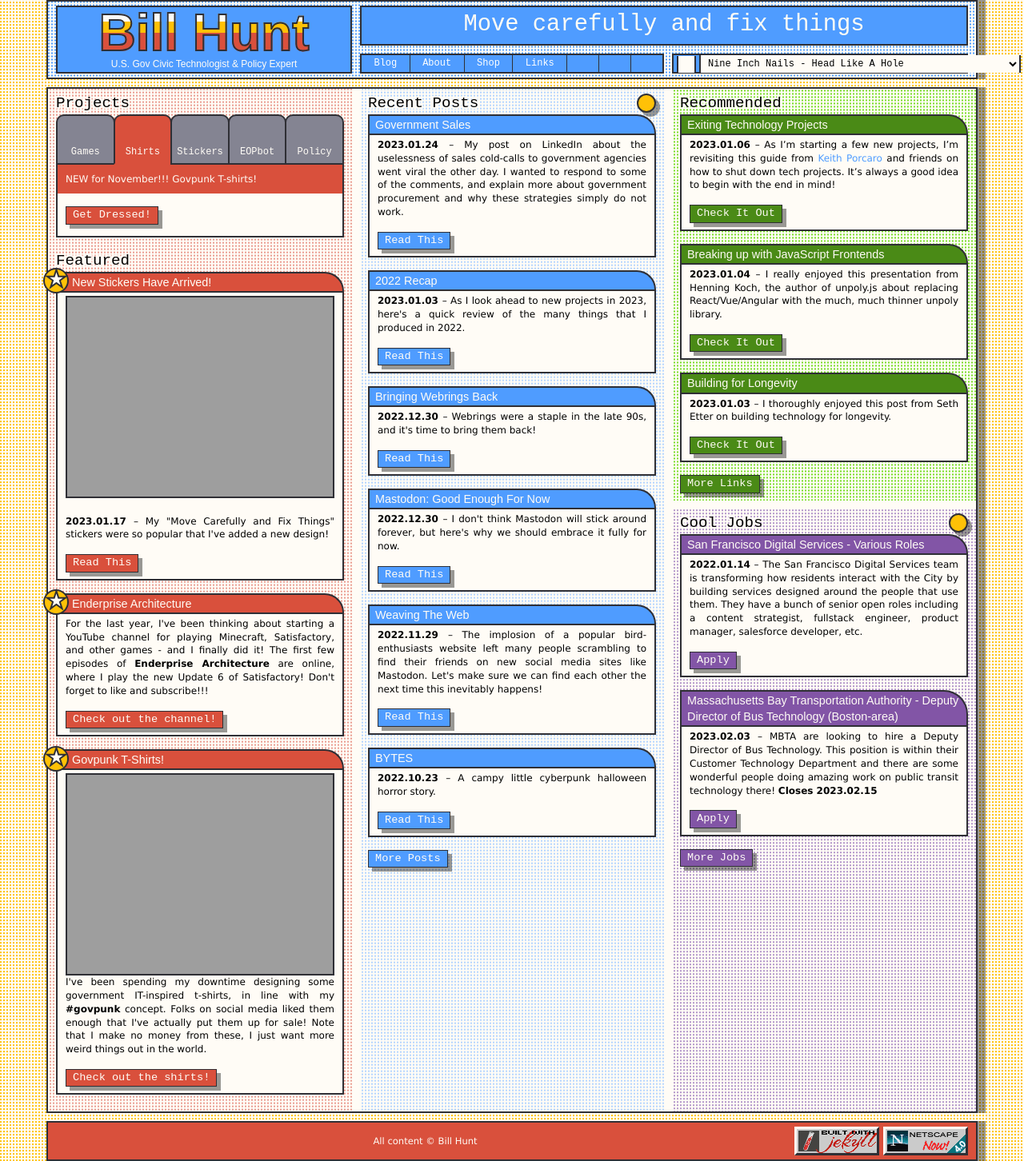
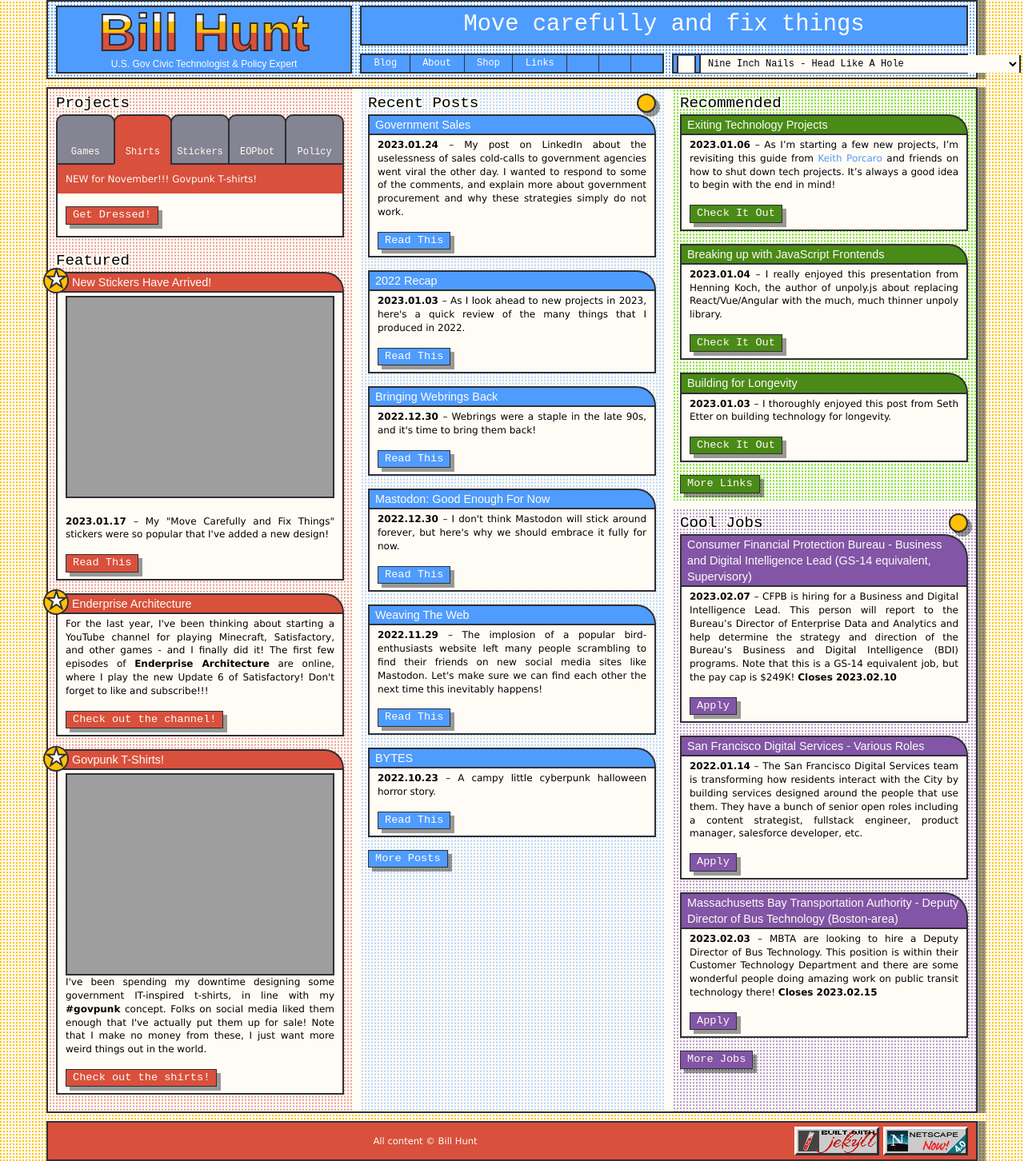
Before and after one commit to krusynth/billhunt.dev, a Jekyll site: the page built from index.md, in a window 1280 px wide. Shown: the whole page at 80% size. Built offline with Jekyll 4.4.1, drawn with Linux system fonts in a browser that asks for light colours; some web fonts are replaced.

Commit message:
Update jobs.

```diff
--- a/_data/jobs.yml
+++ b/_data/jobs.yml
@@ -1,3 +1,9 @@
+- title: Consumer Financial Protection Bureau - Business and Digital Intelligence Lead (GS-14 equivalent, Supervisory)
+  url: https://www.usajobs.gov/job/704412100
+  date: 2023-02-07
+  closes: 2023-02-10
+  content: CFPB is hiring for a Business and Digital Intelligence Lead. This person will report to the Bureau's Director of Enterprise Data and Analytics and help determine the strategy and direction of the Bureau's Business and Digital Intelligence (BDI) programs. Note that this is a GS-14 equivalent job, but the pay cap is $249K!
+
 - title: San Francisco Digital Services - Various Roles
   url: https://digitalservices.sfgov.org/joinus/
   closes:
```
